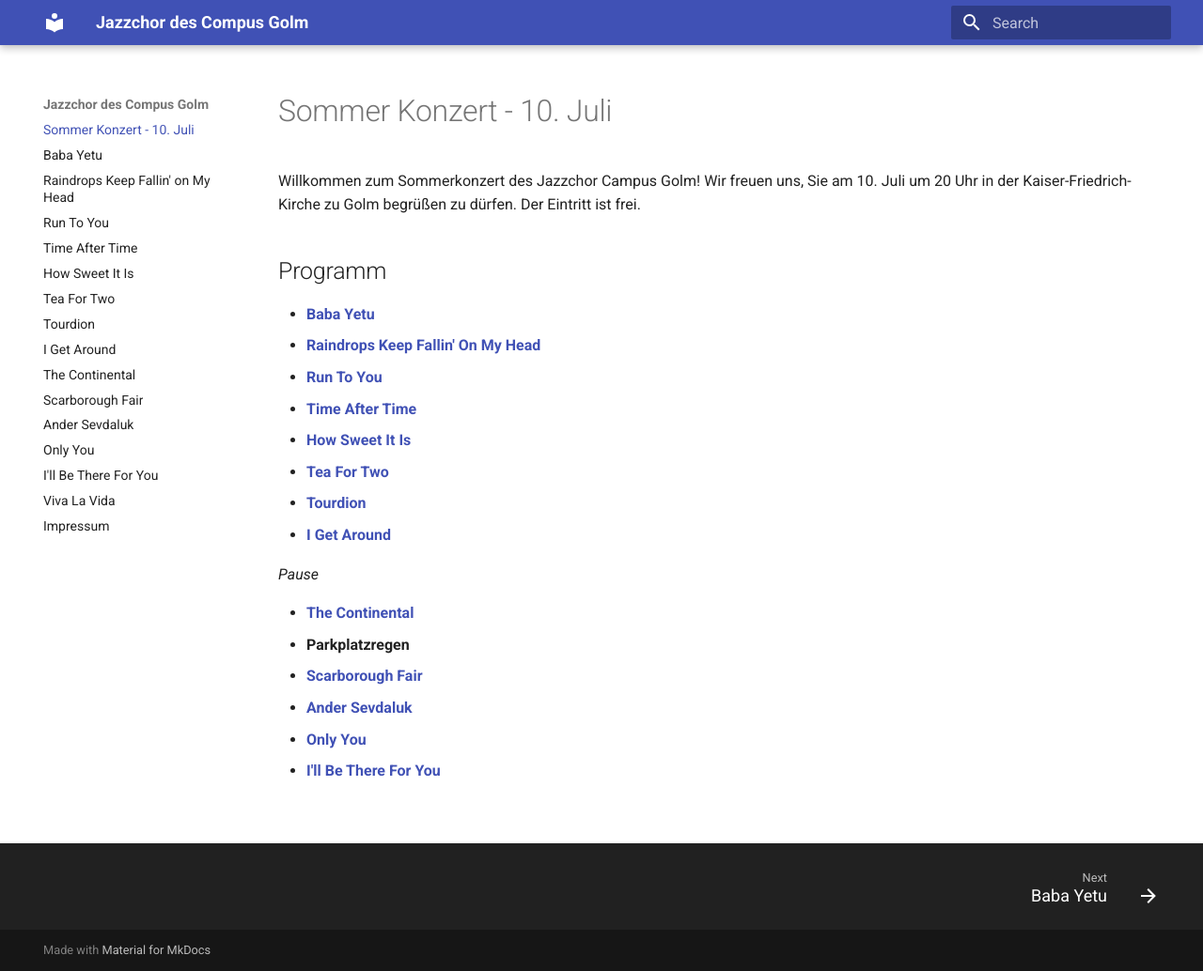
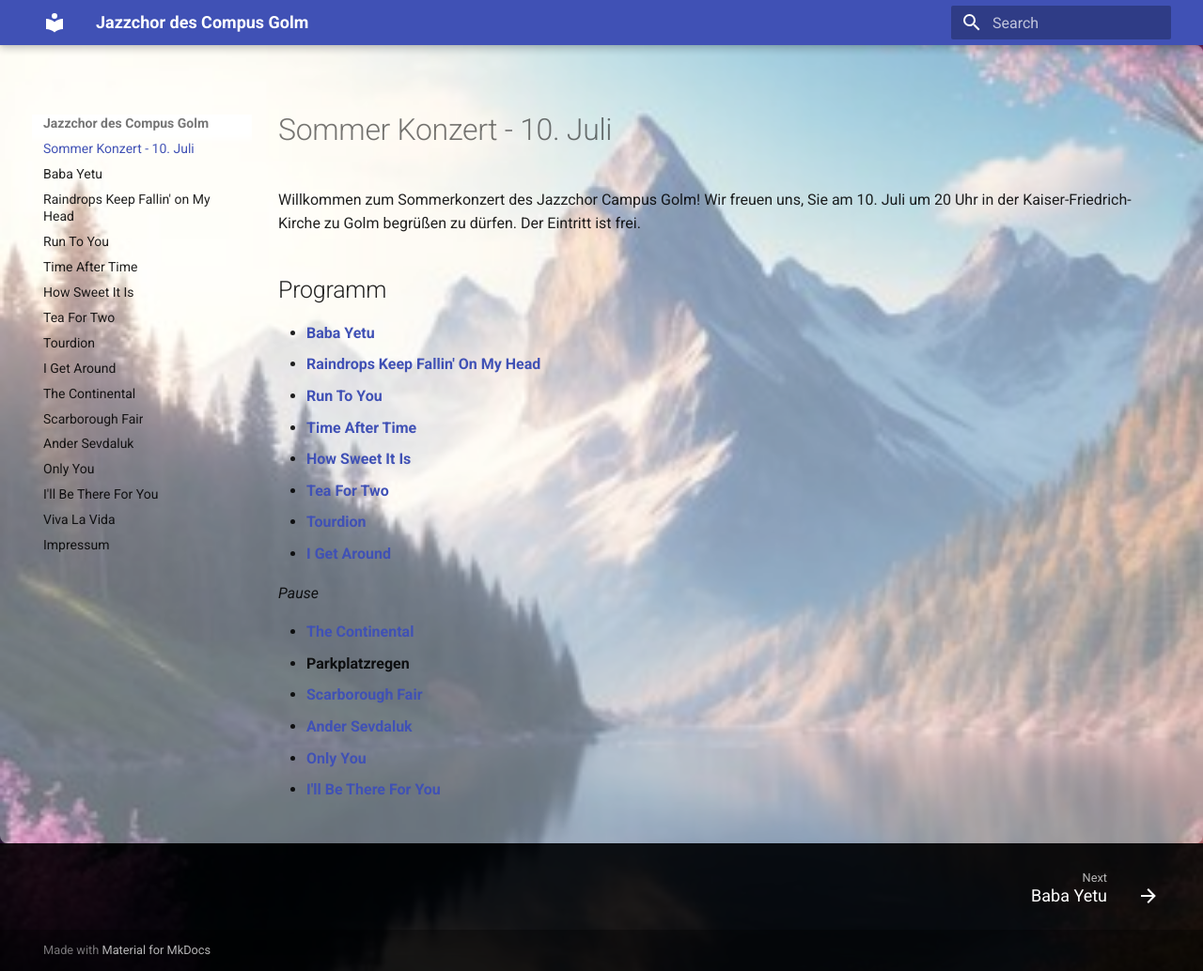
Before and after one commit to jusjusjus/jcg-setlist, an MkDocs documentation site: the page built from docs/index.md, in a window 1280 px wide and 1034 px high. Shown: the whole window at 94% size. Built offline with MkDocs 1.6.1 and Material for MkDocs 9.7.7, drawn with Linux system fonts in a browser that asks for light colours.

Commit message:
Add(background): dim image

```diff
--- a/docs/style.css
+++ b/docs/style.css
@@ -12,3 +12,17 @@ table {
 td {
     border-top: none !important;
 }
+
+body {
+    background-image: url('assets/images/background.jpg');
+    background-size: cover; /* or contain, depending on your preference */
+    background-repeat: no-repeat;
+    background-attachment: fixed; /* Keeps the background fixed while scrolling */
+    background-position: center;
+}
+
+.md-main {
+    background: rgba(255, 255, 255, 0.4); /* Optional: Adds a white overlay with some transparency */
+    padding: 20px;
+    border-radius: 8px;
+}
```
Also changed, not shown: docs/assets/images/background.jpg (added).
